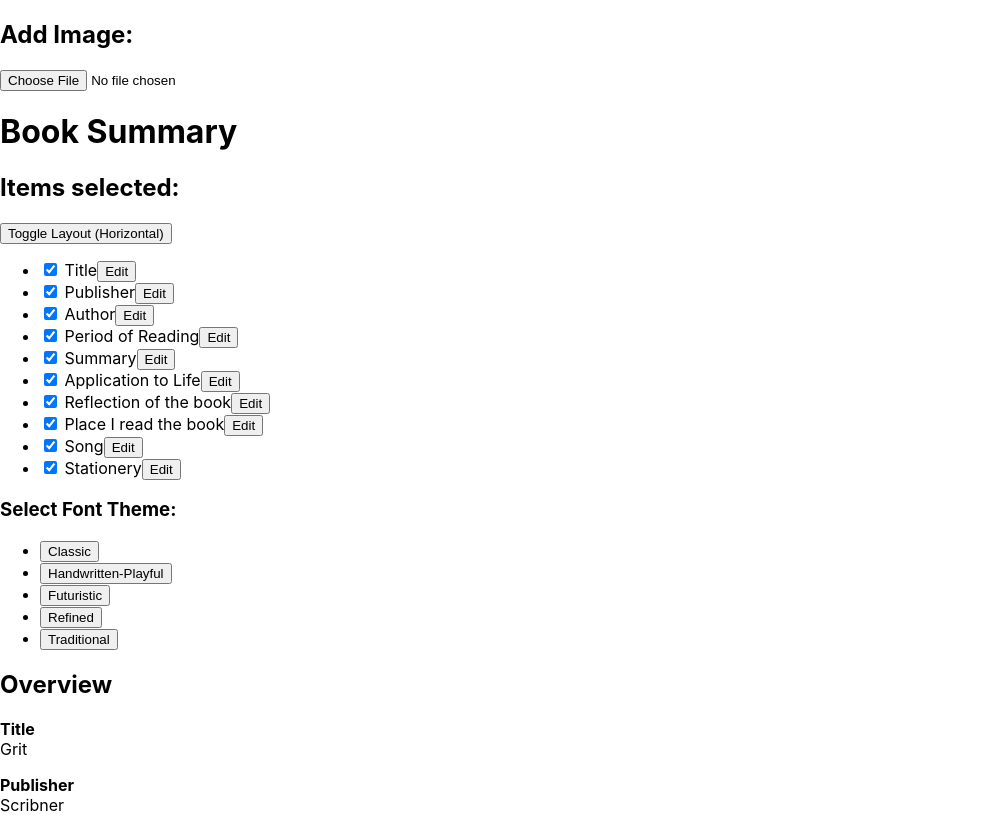
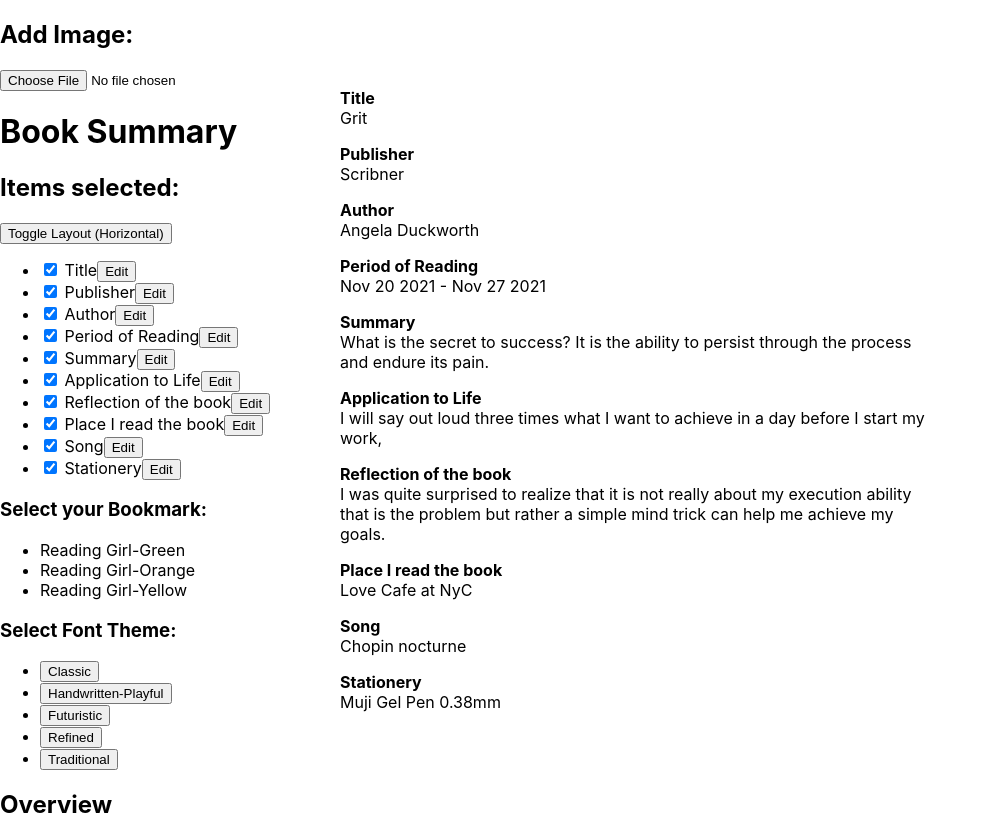
Before and after one commit to chaeyeonlee07/bookmark-generator, a React (Create React App) app: page / in a window 1280 px wide. Shown: the top 815 px of the page, without its empty margins (0-987 px from the left). Built offline with nearby package versions, Linux system fonts and the light colour scheme.

Commit message:
background adjusting

```diff
--- a/src/App.js
+++ b/src/App.js
@@ -1,5 +1,9 @@
+
 import React, { useState } from "react";
 import './App.css'
+import reading_girl1 from './bg/reading_girl1.jpg';
+import reading_girl2 from './bg/reading_girl2.jpg';
+import reading_girl3 from './bg/reading_girl3.png';
 
 <>
   <link rel="preconnect" href="https://fonts.googleapis.com" />
@@ -38,7 +42,15 @@ const font_themes = [
   { id: 4, themeName: 'Traditional', fontFamily: "'PT Serif', serif" },
 ];
 
-function ItemList({ sections, onToggle, onEdit, onSelectTheme }) {
+const bookmark_bg = [
+  { id: 0, themeName: 'Reading Girl-Green', image_src: reading_girl1 },
+  { id: 1, themeName: 'Reading Girl-Orange', image_src: reading_girl2 },
+  { id: 2, themeName: 'Reading Girl-Yellow', image_src: reading_girl3 },
+
+];
+
+
+function ItemList({ sections, onToggle, onEdit, onSelectTheme, onSelectBg }) {
   const [editId, setEditId] = useState(null);
   const [editContent, setEditContent] = useState('');
 
@@ -74,6 +86,10 @@ function ItemList({ sections, onToggle, onEdit, onSelectTheme }) {
     onSelectTheme(themeId);
   }
 
+  const handleBgChange = (bgId) => {
+    onSelectBg(bgId);
+  }
+
   return (
     <div>
       <ul>
@@ -106,7 +122,17 @@ function ItemList({ sections, onToggle, onEdit, onSelectTheme }) {
           </li>
         ))}
       </ul>
+      <h3>Select your Bookmark:</h3>
+      <ul>
+        {bookmark_bg.map(bg => (
+          <li key={bg.id}>
+            <buttom onClick={() => handleBgChange(bg.id)}>{bg.themeName}</buttom>
+          </li>
+        ))}
 
+      </ul>
+      <div>
+      </div>
       <div>
         <h3>Select Font Theme:</h3>
         <ul>
@@ -124,6 +150,7 @@ function ItemList({ sections, onToggle, onEdit, onSelectTheme }) {
 export default function App() {
   const [list, setList] = useState(initialInput);
   const [selectedTheme, setSelectedTheme] = useState(null);
+  const [selectedBg, setSelectedBg] = useState(null);
   const [layout, setLayout] = useState("vertical");
   const [file, setFile] = useState();
 
@@ -144,6 +171,10 @@ export default function App() {
 
   const handleSelectTheme = (themeId) => {
     setSelectedTheme(themeId);
+  };
+
+  const handleSelectBg = (bgId) => {
+    setSelectedBg(bgId);
   };
 
 
@@ -176,17 +207,32 @@ export default function App() {
         onToggle={handleToggle}
         onEdit={handleEdit}
         onSelectTheme={handleSelectTheme}
+        onSelectBg={handleSelectBg}
       />
 
       <h2>Overview </h2>
 
       <div
         style={{
-          display: layout === "vertical" ? "block" : "flex",
-          flexDirection: layout === "vertical" ? "column" : "row",
+          backgroundImage:
+            selectedBg !== null && bookmark_bg[selectedBg]
+              ? `url(${bookmark_bg[selectedBg].image_src})`
+              : 'none',
+          backgroundSize: 'cover',
+          backgroundRepeat: 'no-repeat',
+          position: 'relative',
+          display: layout === 'vertical' ? 'block' : 'flex',
+          flexDirection: layout === 'vertical' ? 'column' : 'row',
           fontFamily: getFontFamilyForTheme(selectedTheme),
-        }}>
-
+          position: 'absolute',
+          top: '50%',
+          left: '50%',
+          transform: 'translate(-50%, -50%)',
+          padding: '20px',
+          wordWrap: 'break-word',
+          maxWidth: '80%',
+        }}
+      >
         {file && <img src={file} style={{ width: '100px', height: '100px' }} />}
 
         {list.filter(section => section.chosen).map(section => (
@@ -204,6 +250,6 @@ export default function App() {
       </div>
 
     </>
+  );
 
-  );
 }
```
